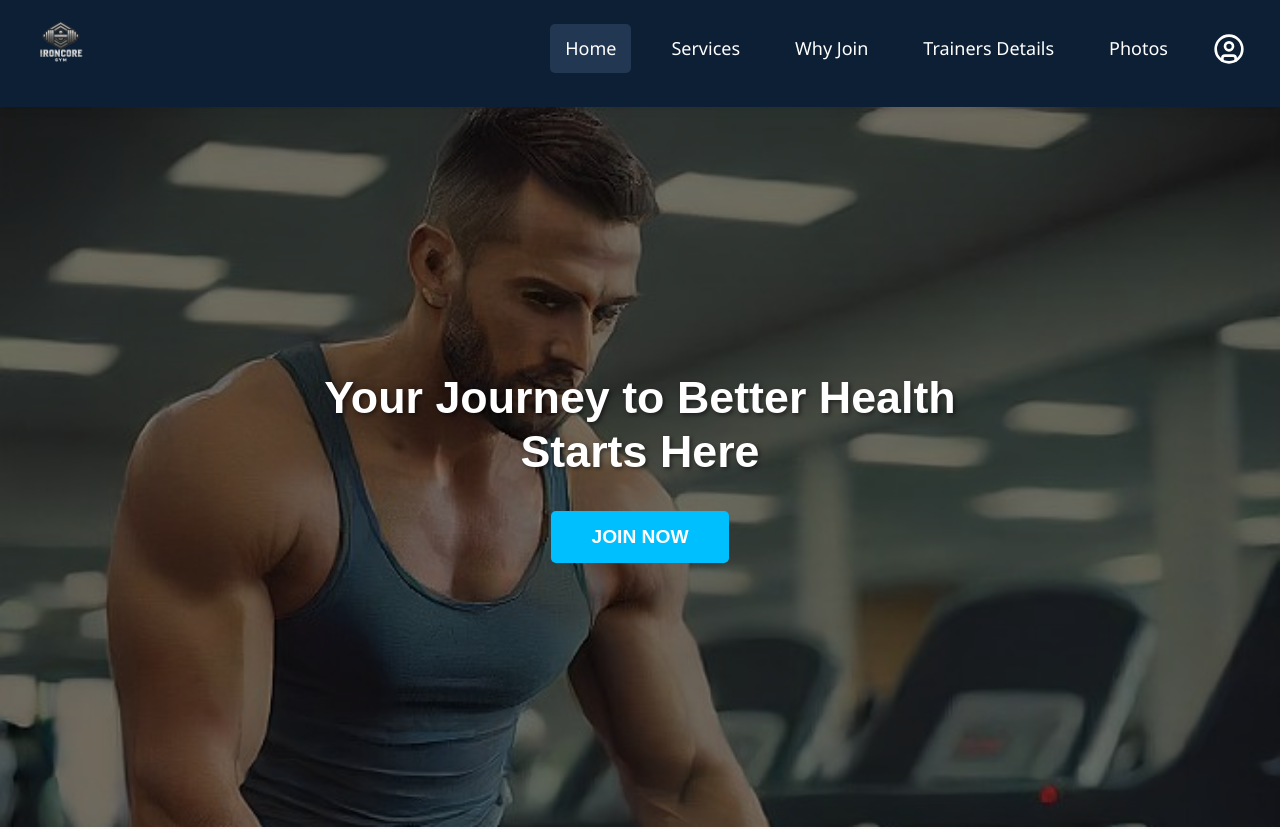
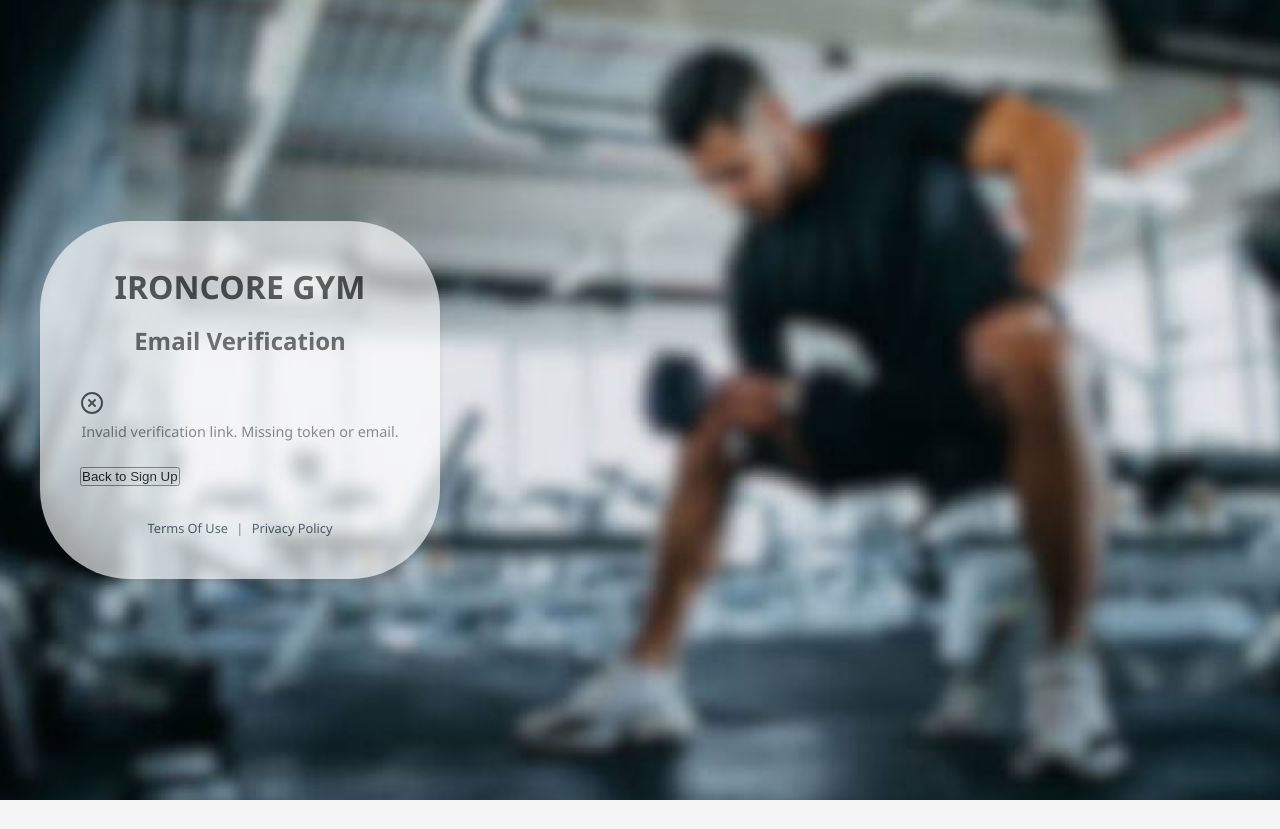
Before and after one commit to codinggita/ironcore_gym, a React (Vite) app in the folder Frontend/vite_app/: page /verify-email in a window 1280 px wide. Before the commit this address led to /home. Shown: the top 829 px of the page. After the commit the page ends 800 px from the top, so only its background shows below. Built offline with nearby package versions, Linux system fonts and the light colour scheme.

Commit message:
Change App.jsx and VerifyEmail.jsx

```diff
--- a/Frontend/vite_app/src/App.jsx
+++ b/Frontend/vite_app/src/App.jsx
@@ -61,6 +61,7 @@ function AppContent() {
       <Route path="/login" element={isAuthenticated ? <Navigate to="/home" replace /> : <Login />} />
       <Route path="/signup" element={isAuthenticated ? <Navigate to="/home" replace /> : <Signup />} />
       <Route path="/verify-email/:token" element={<VerifyEmail />} />
+      <Route path="/verify-email" element={<VerifyEmail />} />
       <Route path="/forgot-password" element={<ForgotPassword />} />
       <Route path="/one-time-password" element={<ForgotPassword2 />} />
       <Route path="/new-password" element={<ForgotPassword3 />} />
--- a/Frontend/vite_app/src/Authentication/VerifyEmail.jsx
+++ b/Frontend/vite_app/src/Authentication/VerifyEmail.jsx
@@ -10,10 +10,9 @@ function VerifyEmail() {
   const navigate = useNavigate();
   const { token: paramToken } = useParams();
   const [searchParams] = useSearchParams();
+  const queryToken = searchParams.get('token');
   const email = searchParams.get('email');
-
-  // Get token from URL path parameter
-  const token = paramToken;
+  const token = paramToken || queryToken;
 
   useEffect(() => {
     const verifyEmail = async () => {
@@ -24,7 +23,7 @@ function VerifyEmail() {
       }
 
       try {
-        // Make API call to verify email
+        console.log(`Verifying email with token: ${token} and email: ${email}`);
         const response = await fetch(
           `https://authentication-backend-kbui.onrender.com/api/user/verify-email/${token}?email=${encodeURIComponent(email)}`,
           {
@@ -37,6 +36,7 @@ function VerifyEmail() {
         );
 
         const data = await response.json();
+        console.log("Verification response:", data);
 
         if (response.ok && data.success) {
           setStatus('success');
```
